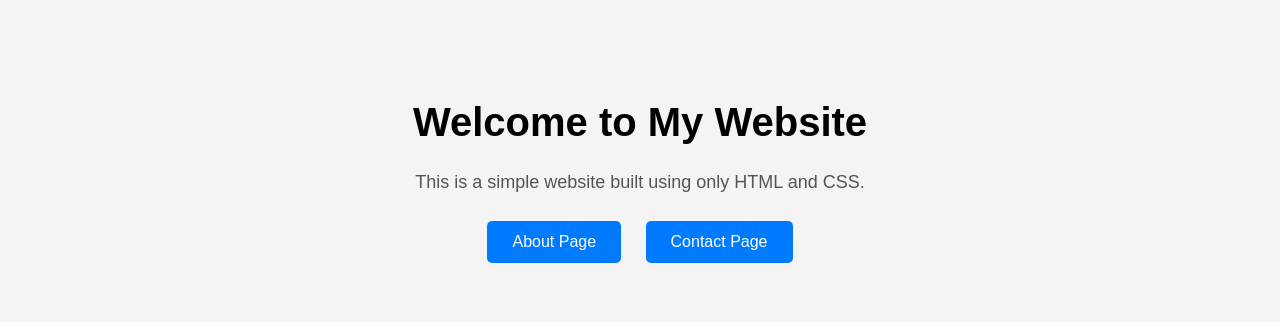
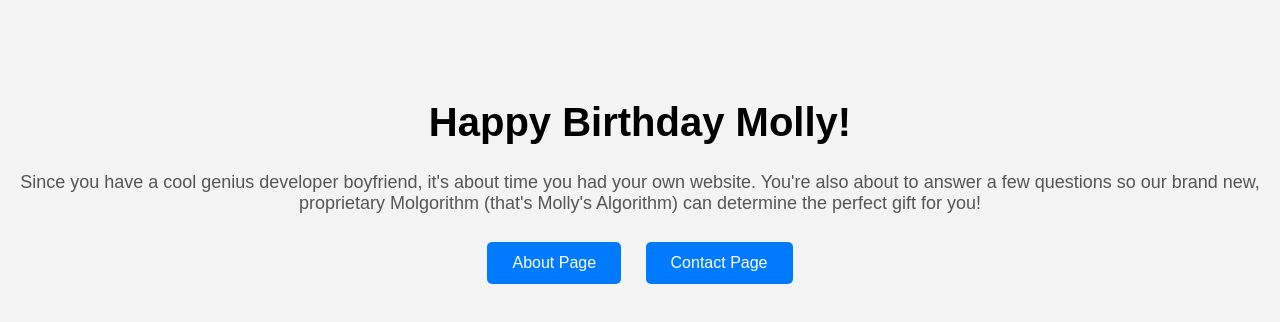
Before and after one commit to andybremer/MollysBirthday, a plain HTML site: page index.html in a window 1280 px wide. Drawn offline with Linux system fonts and the light colour scheme.

Commit message:
Update index.html

```diff
--- a/index.html
+++ b/index.html
@@ -37,8 +37,8 @@
 </head>
 <body>
 
-    <h1>Welcome to My Website</h1>
-    <p>This is a simple website built using only HTML and CSS.</p>
+    <h1>Happy Birthday Molly!</h1>
+    <p>Since you have a cool genius developer boyfriend, it's about time you had your own website. You're also about to answer a few questions so our brand new, proprietary Molgorithm (that's Molly's Algorithm) can determine the perfect gift for you!</p>
 
     <button onclick="location.href='about.html'">About Page</button>
     <button onclick="location.href='contact.html'">Contact Page</button>
```
